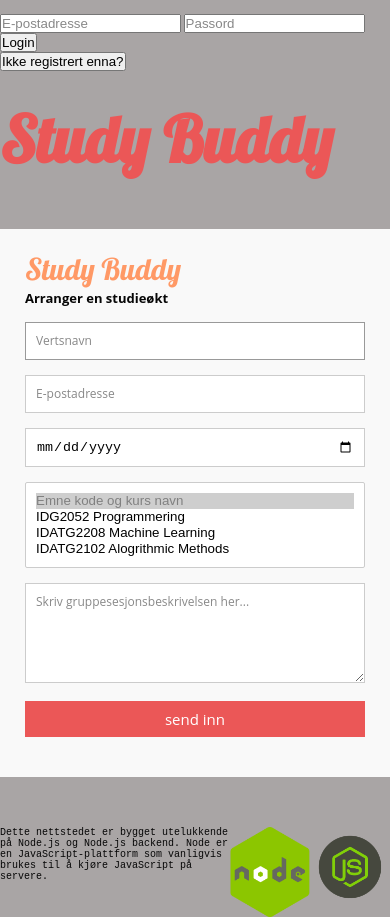
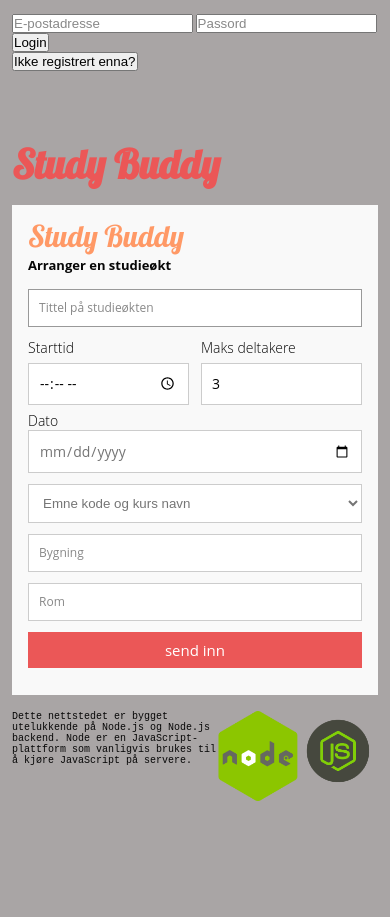
Before and after one commit to beabt05/Integrasjonsprosjekt-Gr.14, a website: page public/index.html in a window 390 px wide. After the commit the page ends 844 px from the top, so only its background shows below. Drawn offline with Linux system fonts and the light colour scheme.

Commit message:
Integrate front-end HTML and mobile styles into backend(integration) review branch

```diff
--- a/public/css/style.css
+++ b/public/css/style.css
@@ -8,6 +8,7 @@ body {
     font-family:Arial, Helvetica, sans-serif;
     background: rgb(191, 194, 193);
     color: black;
+	padding-bottom: calc(72px + env(safe-area-inset-bottom));
 }
 
 @font-face {
@@ -18,7 +19,7 @@ body {
 
 h1 {
     font-family: Lobster;
-    font-size: 64px;
+    font-size: 40px;
     color:#EB5757;
 }
 
@@ -69,18 +70,19 @@ li {
 }
 
 .container {
-	max-width:400px;
-	width:100%;
-	margin:0 auto;
-	position:relative;
+  min-width: 296px;
+  max-width: 400px;
+  width: calc(100% - 24px);
+  margin: 0 auto;
+  position: relative;
 }
 
 #contact input[type="text"], #contact input[type="email"], #contact textarea, #contact button[type="submit"] { font:400 12px/16px "Open Sans", Helvetica, Arial, sans-serif; }
 
 #contact {
 	background:#F9F9F9;
-	padding:25px;
-	margin:50px 0;
+	padding:16px;
+	margin:16px 0;
 }
 
 #contact h3 {
@@ -98,7 +100,7 @@ li {
 
 fieldset {
 	border: medium none !important;
-	margin: 0 0 10px;
+	margin: 0 0 6px;
 	min-width: 100%;
 	padding: 0;
 	width: 100%;
@@ -151,8 +153,52 @@ fieldset {
     color: #888;
 }
 #navAuthMessage {
-	color: white;
+	color: rgb(22, 73, 241);
 	display: block;
-	font-size: 30px;
-	font-weight: 400;
+	font-size: 14px;
+	line-height: 1.4;
+	min-height: 40px;
 }
+
+#contact .session-row {
+  display: flex;
+  gap: 12px;
+}
+
+#contact .session-row > div {
+  flex: 1;
+  min-width: 0;
+}
+
+#contact .session-row label {
+  display: block;
+}
+
+#contact .session-row input {
+  width: 100%;
+  box-sizing: border-box;
+}
+
+#contact .session-row input {
+  height: 42px;
+  padding: 10px;
+  margin: 0;
+  border: 1px solid #ccc;
+}
+
+#contact label {
+  font-size: 14px;
+  line-height: 1.4;
+  margin-bottom: 5px;
+}
+
+#contact input[type="date"],
+#contact input[type="time"],
+#contact input[type="number"] {
+  font-family: inherit;
+  font-size: 14px;
+}
+#contact input[type="date"],
+#contact select {
+  color: #757575;
+}
--- a/public/index.html
+++ b/public/index.html
@@ -50,16 +50,25 @@
     <h3>Study Buddy</h3>
     <h4>Arranger en studieøkt</h4>
     <fieldset>
-      <input name="host_name" placeholder="Vertsnavn" type="text" tabindex="1" required autofocus>
+      <input name="tittel" placeholder="Tittel på studieøkten" type="text" maxlength="100" required autofocus>
     </fieldset>
-    <fieldset>
-      <input name="email" placeholder="E-postadresse" type="email" tabindex="2" required>
-    </fieldset>
+    <fieldset class="session-row">
+  <div>
+    <label for="session-start">Starttid</label>
+    <input id="session-start" name="starttid" type="time" required>
+  </div>
+  <div>
+    <label for="session-capacity">Maks deltakere</label>
+    <input id="session-capacity" name="maks_deltakere"
+           type="number" min="1" value="3" required>
+  </div>
+</fieldset>
        <fieldset>
-      <input name="session_date" placeholder="date" type="date" tabindex="2" required>
+      <label for="session-date">Dato</label>
+      <input id="session-date" name="dato" type="date" required>
     </fieldset>
 <fieldset>
-    <select name="course-code" multiple = "multiple">
+    <select name="course-code" required>
         <option value="" disabled selected>Emne kode og kurs navn</option>
         <option value="IDG2052">IDG2052 Programmering</option>
         <option value="IDATG2208">IDATG2208 Machine Learning</option>
@@ -68,14 +77,17 @@
     </select>
 </fieldset>
     <fieldset>
-                 <textarea  name="description" placeholder="Skriv gruppesesjonsbeskrivelsen her..." tabindex="5" required></textarea>
-    </fieldset>
-    <fieldset>
+  <input name="bygning" placeholder="Bygning" type="text" maxlength="10">
+</fieldset>
+<fieldset>
+  <input name="rom" placeholder="Rom" type="text" maxlength="10">
+</fieldset>
+<fieldset>
       <button name="submit" type="submit" id="contact-submit" data-submit="...Sending">send inn</button>
     </fieldset>
+    <p id="session-message" role="status"></p>
+<div id="session-list"></div>
   </form>
-  <p id="session-message" role="status"></p>
-  <div id="session-list"></div>
 <!--
 <form id="userForm">
     <label>
```
